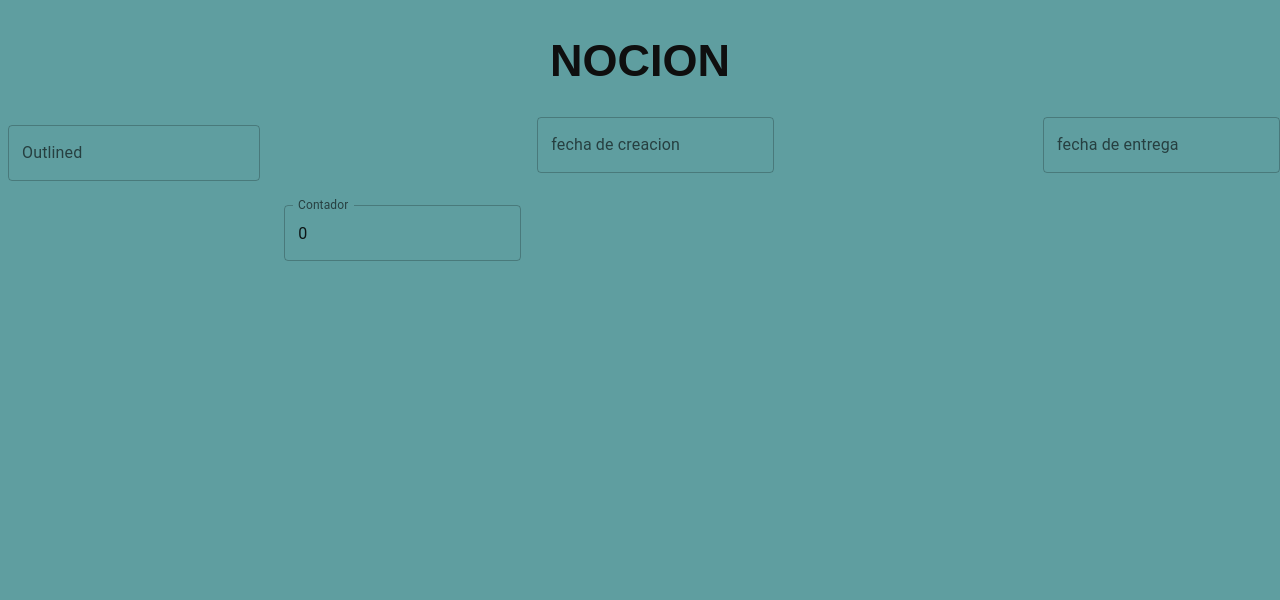
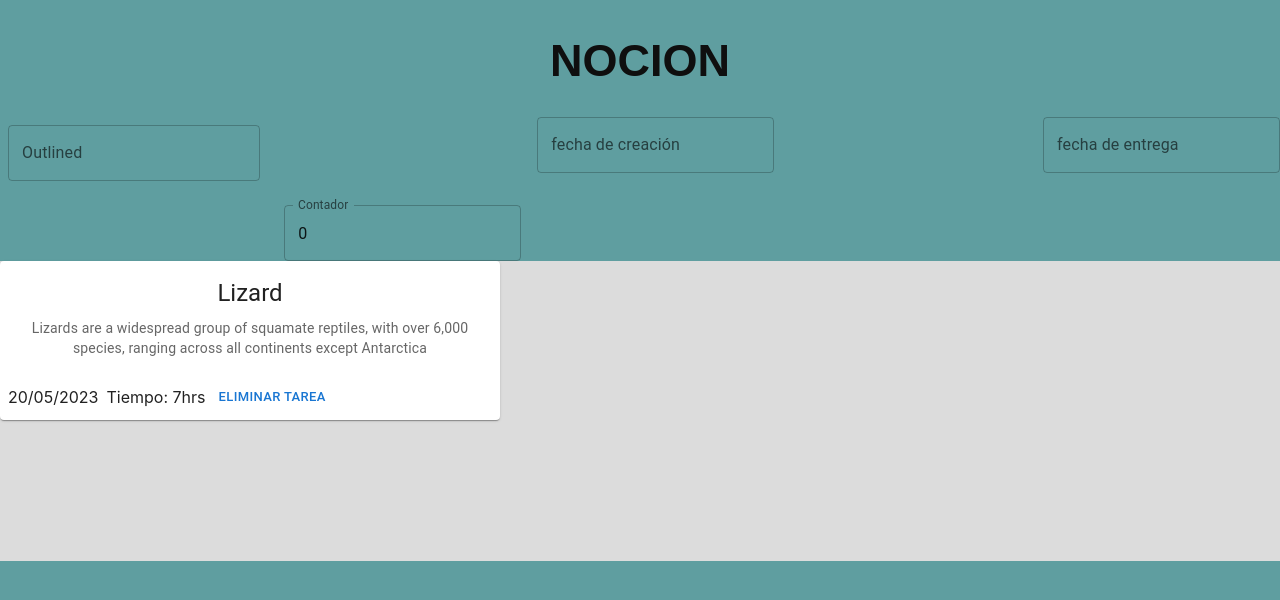
Before and after one commit to D-Z3r0/TC2002_Nocion, a React (Create React App) app in the folder nocion/: page / in a window 1280 px wide. Shown: the top 600 px of the page. Built offline with nearby package versions, Linux system fonts and the light colour scheme.

Commit message:
tarjetas

```diff
--- /dev/null
+++ b/nocion/src/components/Nocion.css
@@ -0,0 +1,5 @@
+.Div1{
+    background-color: #DCDCDC;
+    height: 300px;
+
+}
--- a/nocion/src/components/Nocion.tsx
+++ b/nocion/src/components/Nocion.tsx
@@ -1,12 +1,12 @@
 import React, { CSSProperties, useState } from 'react';
-import TextField from "@mui/material/TextField";
-import Button from "@mui/material/Button";
-import Grid from "@mui/material/Grid";
+import TextField from '@mui/material/TextField';
+import Button from '@mui/material/Button';
+import Grid from '@mui/material/Grid';
 import MyDatePicker from './DatePicker';
 import MyContador from './Contador';
 import MyField from './Field';
-
-
+import MediaCard from './Tarjeta';
+import "./Nocion.css";
 
 function Nocion() {
     const [field1, setField1] = useState('');
@@ -17,11 +17,9 @@ function Nocion() {
         display: 'grid',
         gridTemplateColumns: '1fr 1fr 1fr 1fr 1fr',
         gap: '16px',
-
     };
 
     const gridItemStyle: CSSProperties = {
-        //backgroundColor: 'lightgray',
         padding: '20px',
         textAlign: 'center',
     };
@@ -34,7 +32,6 @@ function Nocion() {
         setField2(e.target.value);
     };
 
-
     const handleCountChange = (e: React.ChangeEvent<HTMLInputElement>) => {
         const newValue = parseInt(e.target.value);
         setCount(isNaN(newValue) ? 0 : newValue);
@@ -43,18 +40,30 @@ function Nocion() {
     return (
         <div className="Notion">
             <div style={gridStyle}>
-                <div ><MyField></MyField></div>
-                <div style={gridItemStyle}>
+                <div>
+                    <MyField />
                 </div>
-                <div ><MyDatePicker fecha="fecha de creacion" /></div>
-                <div style={gridItemStyle}>
+                <div style={gridItemStyle}></div>
+                <div>
+                    <MyDatePicker fecha="fecha de creación" />
                 </div>
-                <div ><MyDatePicker fecha="fecha de entrega" /></div>
-                <div style={gridItemStyle}>
+                <div style={gridItemStyle}></div>
+                <div>
+                    <MyDatePicker fecha="fecha de entrega" />
                 </div>
-                <div ><MyContador></MyContador></div>
-                <div style={gridItemStyle}>
+                <div style={gridItemStyle}></div>
+                <div>
+                    <MyContador />
                 </div>
+                <div style={gridItemStyle}></div>
+            </div>
+
+            <div className='Div1'>
+                <div>
+                    <MediaCard />
+                </div>
+                <div style={gridItemStyle}></div>
+
             </div>
         </div>
     );
--- /dev/null
+++ b/nocion/src/components/Tarjeta.tsx
@@ -0,0 +1,28 @@
+import * as React from 'react';
+import Card from '@mui/material/Card';
+import CardActions from '@mui/material/CardActions';
+import CardContent from '@mui/material/CardContent';
+import CardMedia from '@mui/material/CardMedia';
+import Button from '@mui/material/Button';
+import Typography from '@mui/material/Typography';
+
+export default function MediaCard() {
+  return (
+    <Card sx={{ maxWidth: 500 }}>
+      <CardContent>
+        <Typography gutterBottom variant="h5" component="div">
+          Lizard
+        </Typography>
+        <Typography variant="body2" color="text.secondary">
+          Lizards are a widespread group of squamate reptiles, with over 6,000
+          species, ranging across all continents except Antarctica
+        </Typography>
+      </CardContent>
+      <CardActions>
+        <label>20/05/2023</label>
+        <label>Tiempo: 7hrs</label>
+        <Button size="small">Eliminar Tarea</Button>
+      </CardActions>
+    </Card>
+  );
+}
```
